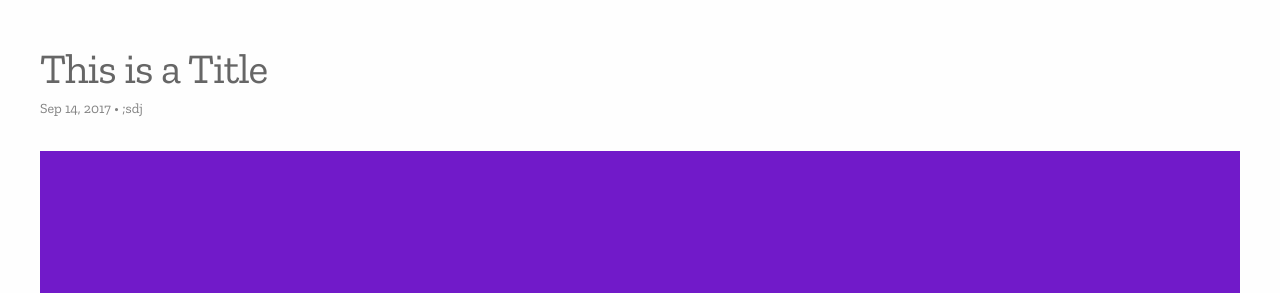
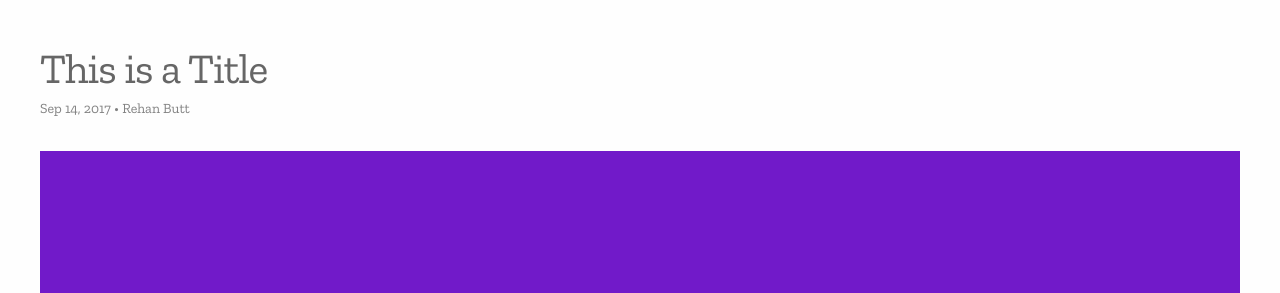
Before and after one commit to eddymankim/SNWG, a Jekyll site: the page built from _projects/rab-2.markdown, in a window 1280 px wide. Shown: the part 144-437 px from the top of the page. Built offline with Jekyll 4.4.1, drawn with Linux system fonts in a browser that asks for light colours; nearby versions of some CDN libraries.

```diff
--- a/_projects/rab-2.markdown
+++ b/_projects/rab-2.markdown
@@ -1,17 +1,17 @@
 ---
 layout: post
-author: ;sdj
+author: Rehan Butt
 title: This is a Title
-thumbnail: sea.png
+thumbnail: rab-2.png
 week-assignment: 2
 ---
 
-![Hero Image](/img/test/hero.png)
+![Hero Image](/img/rab-2/hero.png)
 
 Your short description goes here. 100 word max.
 
 this is what an image looks like
-![2 Word Image Description](/img/test/thisImage.png)
+![2 Word Image Description](/img/rab-2/thisImage.png)
 
 this is what a video embed looks. please update width to be `100%` otherwise it will break on mobile devices.
 
```
Also changed, not shown: assets/banner.png (deleted), img/rab-2/hero.png (renamed from img/test/hero.png), img/rab-2/thisImage.png (renamed from img/test/thisImage.png), img/thumbnails/rab-2.png (renamed from img/thumbnails/sea.png).
